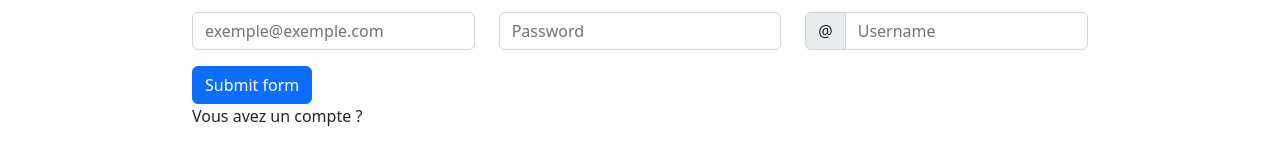
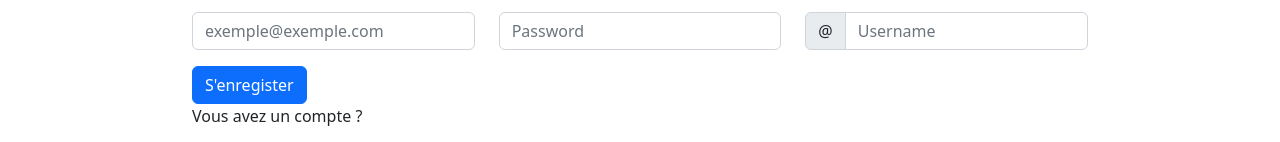
Before and after one commit to Koro0/my_books_frontend, a React (Create React App) app: page /Connexion in a window 1280 px wide. Both pictures are taken after a click on the button "Inscrivez-vous". Shown: the part 339-481 px from the top of the page. Built offline with nearby package versions, Linux system fonts and the light colour scheme.

Commit message:
modify button

```diff
--- a/src/components/Connexion/Register.component.tsx
+++ b/src/components/Connexion/Register.component.tsx
@@ -61,7 +61,7 @@ export default function Register() {
           </InputGroup>
         </Form.Group>
       </Row>
-      <Button type="submit">Submit form</Button>
+      <Button type="submit">S'enregister</Button>
     </Form>
   );
 }
```
